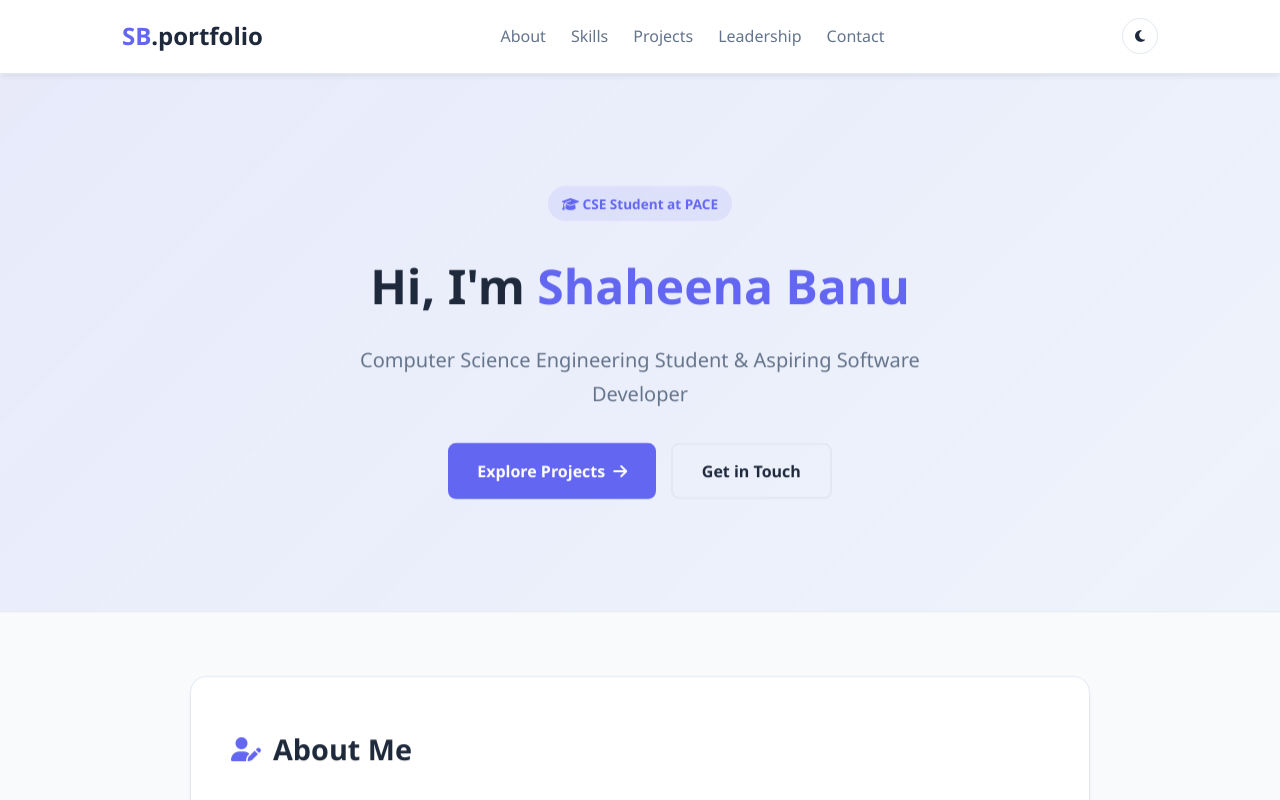
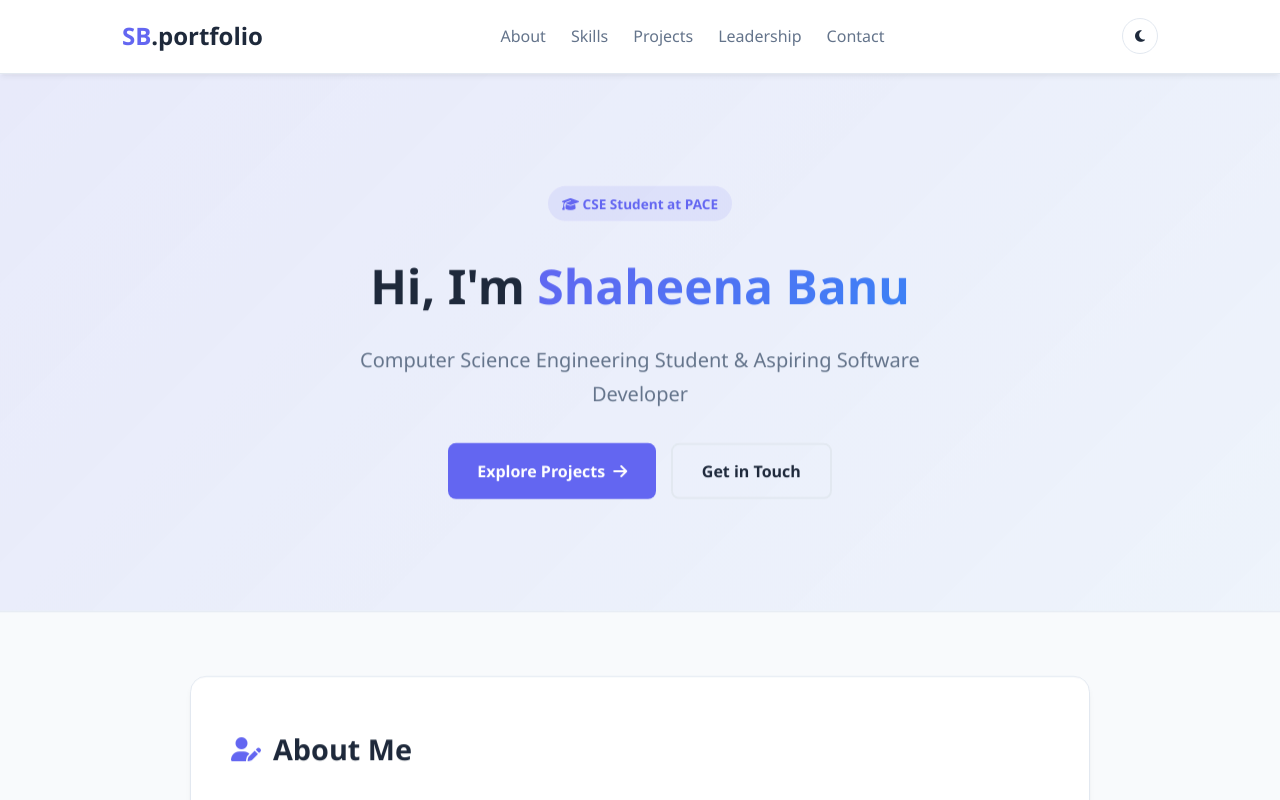
Before and after one commit to shaheenabanu469-glitch/portfolio, a plain HTML site: page index.html in a window 1280 px wide. Shown: the top 800 px of the page. Drawn offline with Linux system fonts and the light colour scheme.

Commit message:
Add custom scrollbar, card glow, and gradient highlights

```diff
--- a/style.css
+++ b/style.css
@@ -469,3 +469,36 @@ footer {
         font-size: 2.2rem;
     }
 }
+/* ==========================================
+   9. MODERN VISUAL POLISH & EFFECTS
+   ========================================== */
+
+/* Custom Styled Scrollbar */
+::-webkit-scrollbar {
+    width: 10px;
+}
+::-webkit-scrollbar-track {
+    background: var(--bg-color);
+}
+::-webkit-scrollbar-thumb {
+    background: var(--border-color);
+    border-radius: 5px;
+    transition: background 0.3s ease;
+}
+::-webkit-scrollbar-thumb:hover {
+    background: var(--primary-color);
+}
+
+/* Enhanced Glowing Card Hover Effect */
+.skill-card:hover, .project-card:hover, .leadership-card:hover {
+    transform: translateY(-6px);
+    box-shadow: 0 12px 30px -10px rgba(99, 102, 241, 0.3);
+    border-color: var(--primary-color);
+}
+
+/* Vibrant Gradient Highlight */
+.hero-content h1 .highlight {
+    background: linear-gradient(135deg, var(--primary-color), #3b82f6);
+    -webkit-background-clip: text;
+    -webkit-text-fill-color: transparent;
+}
```
